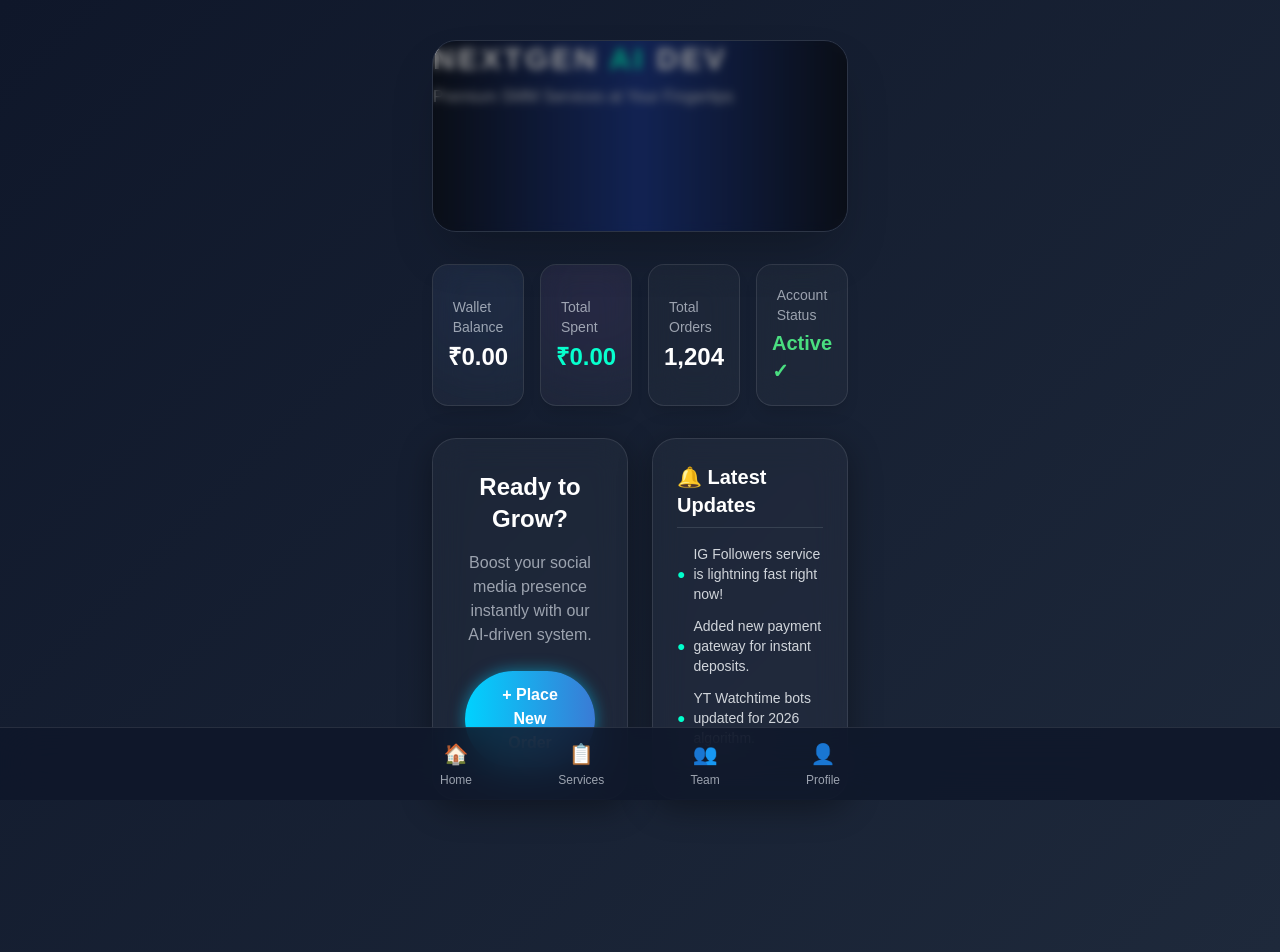
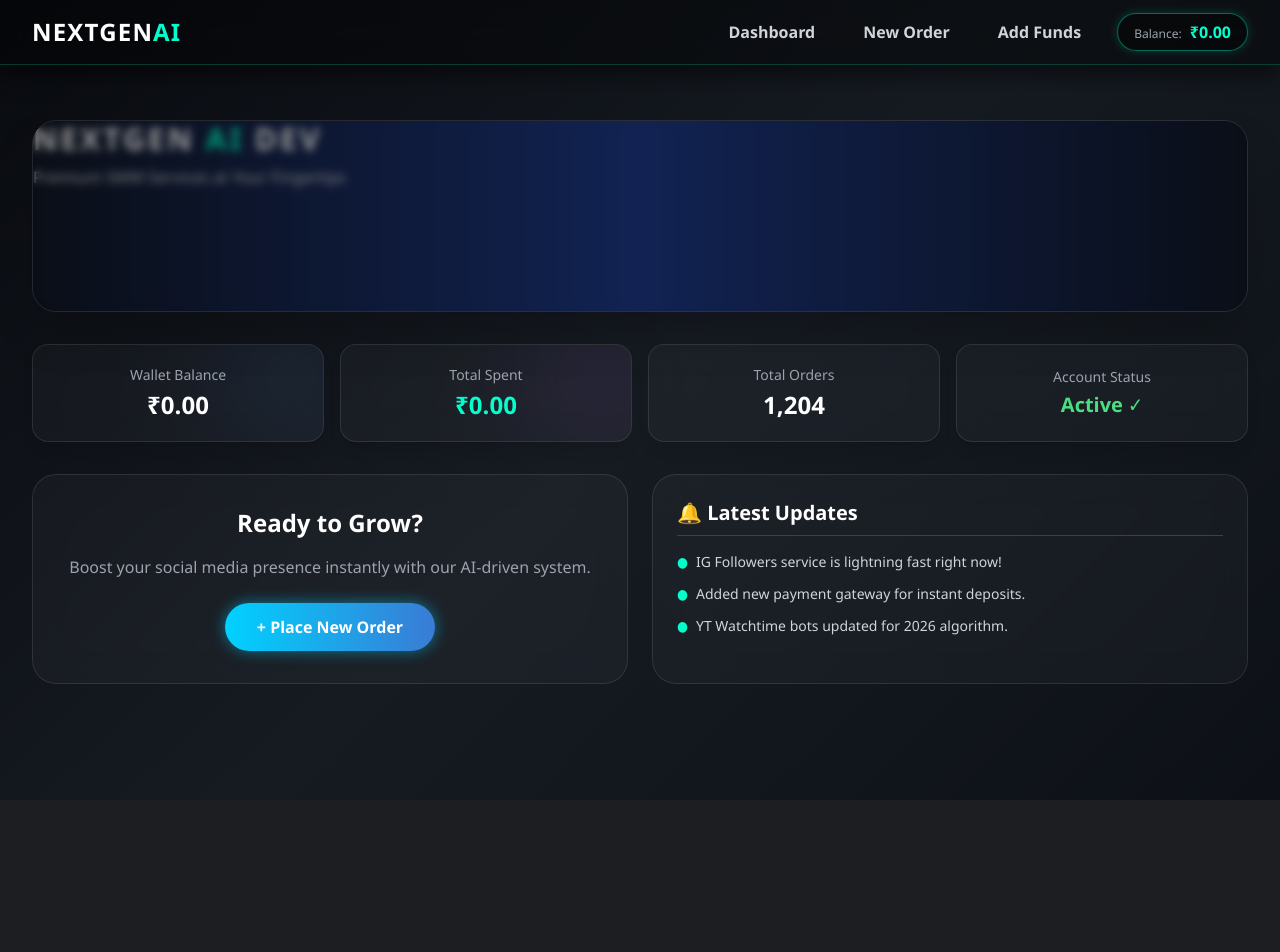
Before and after one commit to jahidul9957/extragrowth, a Django app: template core/templates/core/home.html in a window 1280 px wide. After the commit the page ends 800 px from the top, so only its background shows below. Run offline with Django 4.2, Linux system fonts and the light colour scheme; the template is opened without the code that fills it, so the values that code supplies are empty; some libraries are stand-ins or nearby versions.

Commit message:
Update base.html

```diff
--- a/core/templates/core/base.html
+++ b/core/templates/core/base.html
@@ -3,83 +3,76 @@
 <head>
     <meta charset="UTF-8">
     <meta name="viewport" content="width=device-width, initial-scale=1.0">
-    <title>JERIFz SMM Panel</title>
-
+    <title>NextGen Ai Dev | SMM Panel</title>
     <script src="https://cdn.tailwindcss.com"></script>
-
     <style>
+        /* 🌟 Master Dark Theme */
         body {
-            /* Dark gradient background */
-            background: linear-gradient(135deg, #0f172a 0%, #1e293b 100%);
-            color: white;
-            font-family: 'Arial', sans-serif;
+            background: linear-gradient(135deg, #090b10, #161b22, #0d1117);
+            color: #e6edf3;
+            font-family: 'Segoe UI', Tahoma, Geneva, Verdana, sans-serif;
             min-height: 100vh;
             margin: 0;
-            padding-bottom: 80px; /* Niche menu ke liye jagah chhodna */
+            padding: 0;
         }
 
-        /* Glassmorphism Effect */
-        .glass-card {
-            background: rgba(255, 255, 255, 0.05);
+        /* 🌟 Glassmorphism Navbar */
+        .glass-nav {
+            background: rgba(0, 0, 0, 0.4);
             backdrop-filter: blur(15px);
-            border: 1px solid rgba(255, 255, 255, 0.1);
-            border-radius: 20px;
-            box-shadow: 0 8px 32px 0 rgba(0, 0, 0, 0.37);
+            -webkit-backdrop-filter: blur(15px);
+            border-bottom: 1px solid rgba(0, 255, 204, 0.2);
+            box-shadow: 0 4px 30px rgba(0, 0, 0, 0.8);
         }
 
-        /* Bottom Menu ka Glass Effect */
-        .nav-bottom {
-            background: rgba(15, 23, 42, 0.85);
-            backdrop-filter: blur(20px);
-            border-top: 1px solid rgba(255, 255, 255, 0.1);
+        /* 🌟 Neon Hover Links */
+        .nav-link {
+            transition: all 0.3s ease;
         }
-
-        .nav-item {
-            display: flex;
-            flex-direction: column;
-            align-items: center;
-            color: #9ca3af; /* Gray color */
-            text-decoration: none;
-            transition: color 0.3s ease;
-        }
-
-        .nav-item:hover, .nav-item.active {
-            color: #60a5fa; /* Blue color jab click ho */
+        .nav-link:hover {
+            color: #00ffcc !important;
+            text-shadow: 0 0 10px rgba(0, 255, 204, 0.6);
+            transform: translateY(-2px);
         }
     </style>
 </head>
 <body>
 
-    <main class="w-full max-w-md mx-auto pt-4 px-4 pb-6">
-        {% block content %}
-        {% endblock %}
-    </main>
+    <nav class="glass-nav fixed w-full z-50 top-0 left-0">
+        <div class="max-w-7xl mx-auto px-4 sm:px-6 lg:px-8">
+            <div class="flex items-center justify-between h-16">
 
-    <nav class="fixed bottom-0 left-0 right-0 nav-bottom z-50">
-        <div class="max-w-md mx-auto px-6 py-3 flex justify-between items-center">
+                <div class="flex-shrink-0">
+                    <a href="{% url 'home' %}" class="text-2xl font-extrabold text-white tracking-wider hover:scale-105 transition-transform inline-block">
+                        NEXTGEN<span class="text-[#00ffcc]">AI</span>
+                    </a>
+                </div>
 
-            <a href="{% url 'home' %}" class="nav-item {% if request.path == '/' %}active{% endif %}">
-                <span class="text-xl">🏠</span>
-                <span class="text-xs mt-1">Home</span>
-            </a>
+                <div class="hidden md:block">
+                    <div class="ml-10 flex items-center space-x-6">
+                        <a href="{% url 'home' %}" class="nav-link text-gray-300 font-bold px-3 py-2 rounded-md">Dashboard</a>
+                        <a href="{% url 'new_order' %}" class="nav-link text-gray-300 font-bold px-3 py-2 rounded-md">New Order</a>
+                        <a href="{% url 'add_funds' %}" class="nav-link text-gray-300 font-bold px-3 py-2 rounded-md">Add Funds</a>
 
-            <a href="{% url 'services' %}" class="nav-item {% if '/services' in request.path %}active{% endif %}">
-                <span class="text-xl">📋</span>
-                <span class="text-xs mt-1">Services</span>
-            </a>
+                        {% if request.user.is_staff %}
+                        <a href="/admin/" target="_blank" class="nav-link text-purple-400 font-bold px-3 py-2 rounded-md">Admin Panel</a>
+                        {% endif %}
 
-            <a href="{% url 'team' %}" class="nav-item {% if '/team' in request.path %}active{% endif %}">
-                <span class="text-xl">👥</span>
-                <span class="text-xs mt-1">Team</span>
-            </a>
+                        <div class="ml-4 px-4 py-1.5 bg-black/40 border border-[#00ffcc]/40 rounded-full shadow-[0_0_10px_rgba(0,255,204,0.2)]">
+                            <span class="text-xs text-gray-400 mr-1">Balance:</span>
+                            <span class="text-[#00ffcc] font-bold">₹{% if request.user.is_authenticated %}{{ request.user.wallet_balance }}{% else %}0.00{% endif %}</span>
+                        </div>
+                    </div>
+                </div>
 
-            <a href="{% url 'profile' %}" class="nav-item {% if '/profile' in request.path %}active{% endif %}">
-                <span class="text-xl">👤</span>
-                <span class="text-xs mt-1">Profile</span>
-            </a>
-
+            </div>
         </div>
     </nav>
 
+    <div class="pt-24 px-4 md:px-8 max-w-7xl mx-auto">
+        {% block content %}
+        {% endblock %}
+    </div>
+
 </body>
-  </html>
+</html>
```
